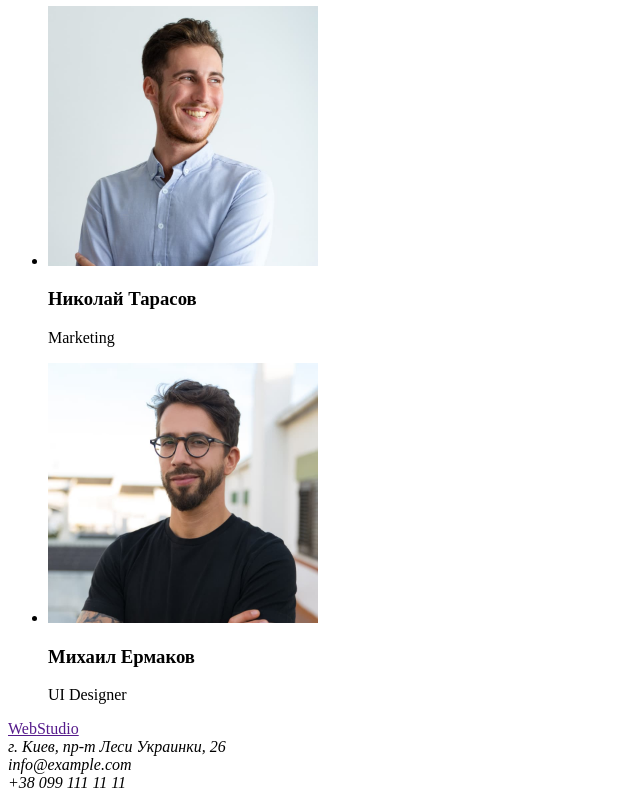
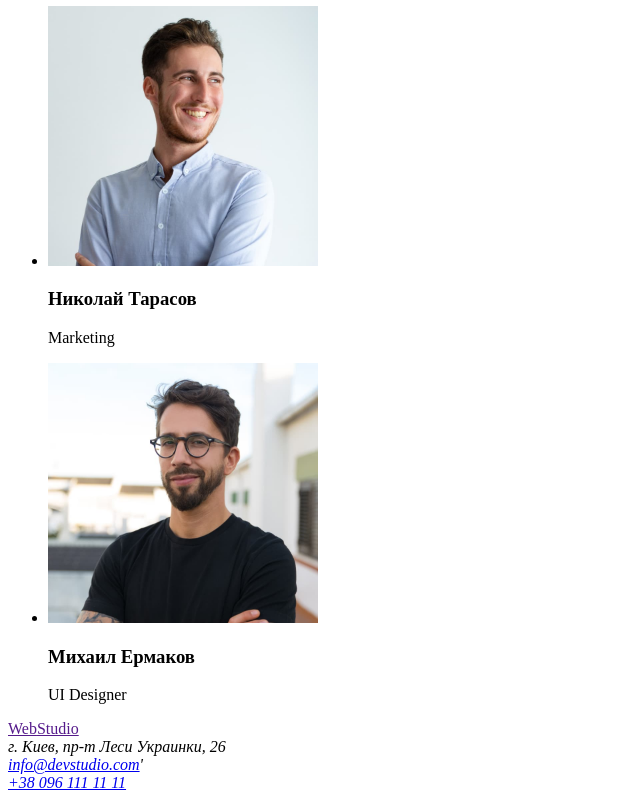
Before and after one commit to Mr-Nihility/goit-markup-hw-01, a plain HTML site: page index.html in a window 1280 px wide. Shown: the part 2312-3112 px from the top of the page, without its empty margins (0-640 px from the left). Drawn offline with Linux system fonts and the light colour scheme.

Commit message:
добавляет ссылки контактов вместо текста

```diff
--- a/index.html
+++ b/index.html
@@ -118,8 +118,9 @@
         <a href=""><span>Web</span>Studio</a>
         <address>
             г. Киев, пр-т Леси Украинки, 26<br>
-            info@example.com<br>
-            +38 099 111 11 11
+            <a href="mailto:info@devstudio.com">info@devstudio.com</a>'
+            <br>
+            <a href="tel:+380961111111">+38 096 111 11 11</a>
         </address>
 
     </footer>
```
